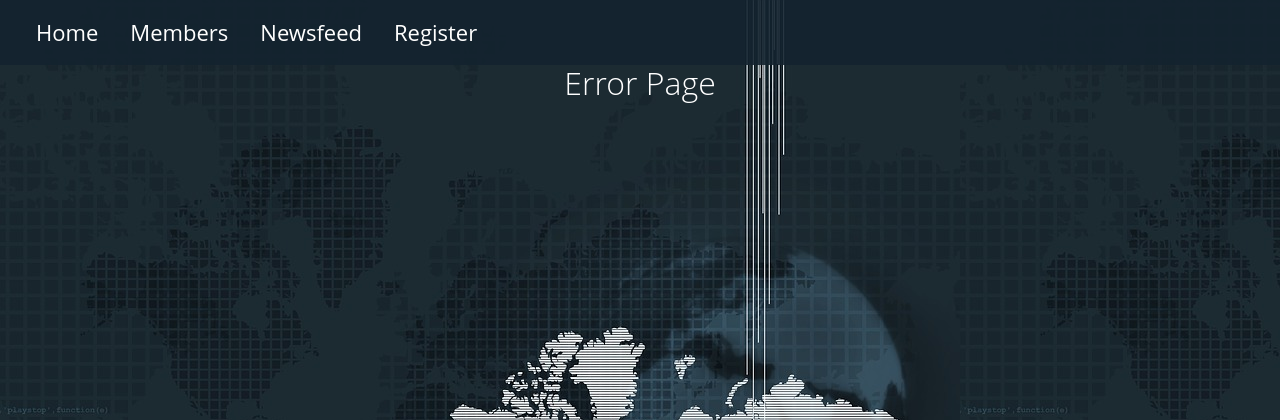
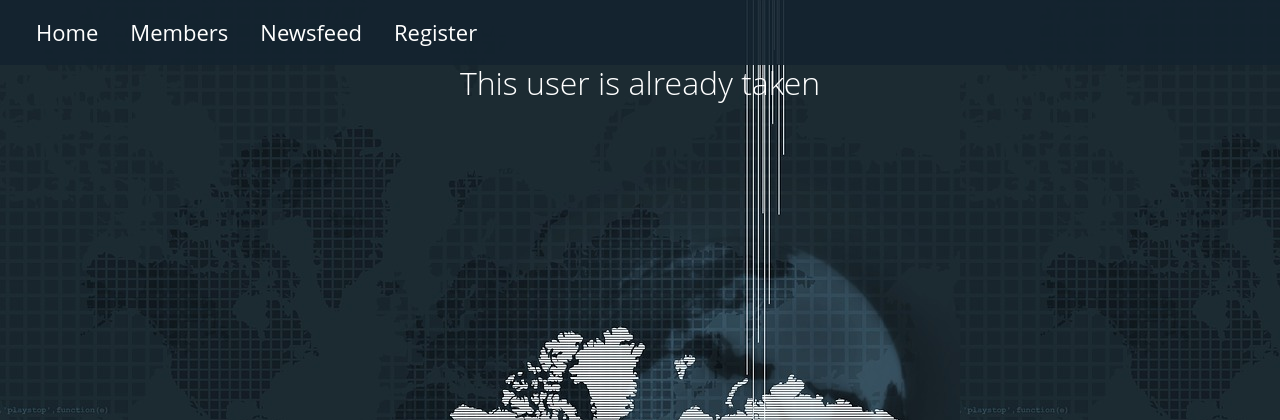
Before and after one commit to ribhy-bishtawi/Y2-Final-Project, a Flask app: template templates/error.html in a window 1280 px wide. Shown: the top 420 px of the page. Run offline with Flask 2, Linux system fonts and the light colour scheme; the template is opened without the code that fills it, so the values that code supplies are empty; some libraries are stand-ins or nearby versions.

Commit message:
V2 final

```diff
--- a/app.py
+++ b/app.py
@@ -102,7 +102,7 @@ def signup():
 				return render_template("login.html", gender=gender ,email=email, firstname=firstname,lastname=lastname, username=username, password=password, hometown=hometown,website=website,genderr=genderr)
 			else:
 
-				return "already"
+				return render_template("eror.html")
 @app.route("/logi", methods=['GET', 'POST'])
 def login():
 		if request.method == "get":
--- a/templates/error.html
+++ b/templates/error.html
@@ -2,7 +2,7 @@
 
 {% block body %}
 
-<h1>Error Page</h1>
+<h1>This user is already taken</h1>
 
 <!-- TODO: implement error page -->
 
```
